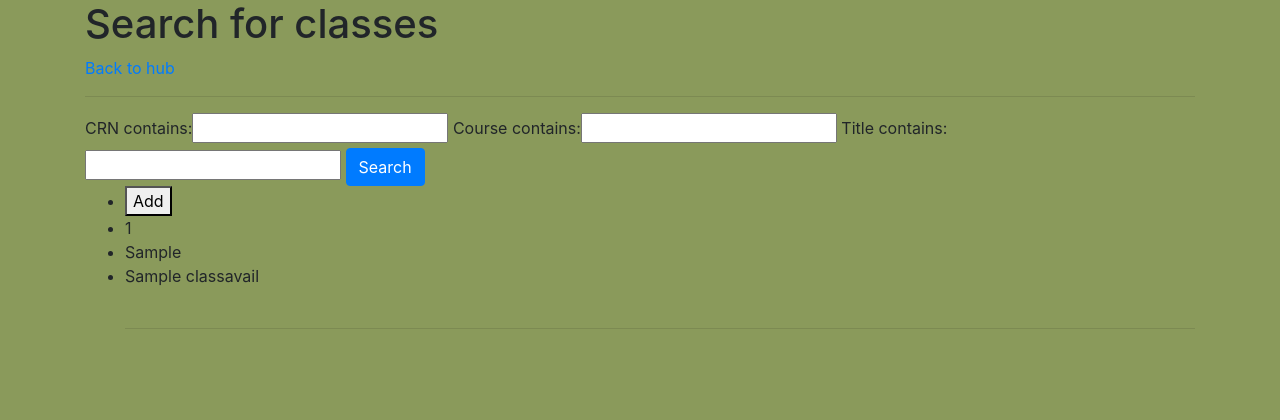
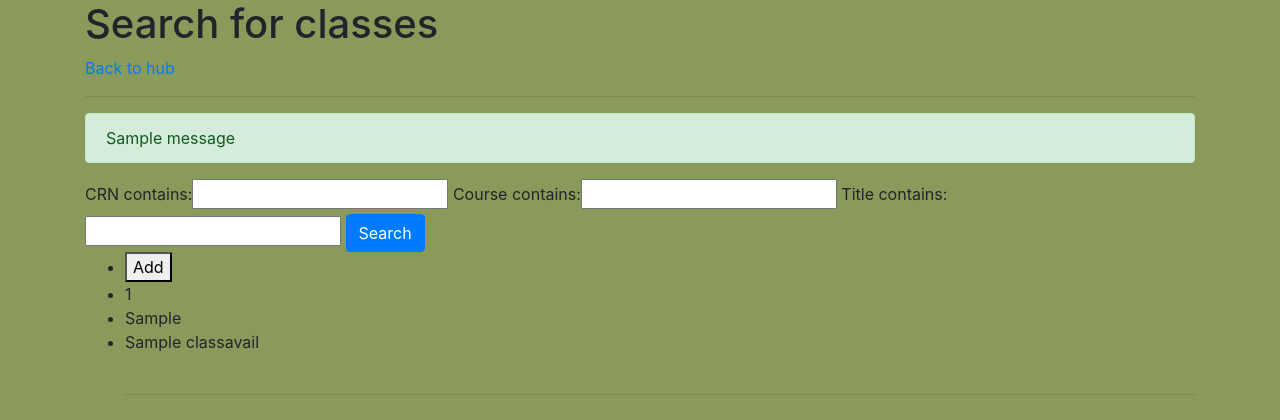
Before and after one commit to Alyssia-Chen/Toothless, a Django app: page /search/ in a window 1280 px wide. Shown: the part 56-476 px from the top of the page. Run offline with Django 3.2, Linux system fonts and the light colour scheme; tables that the repository leaves empty hold one stand-in row (values such as "Sample post"); one stand-in notice (Sample message) is shown; parts of the project's set-up code (start-up, migrations or seed data) failed here and were passed over; some libraries are stand-ins or nearby versions.

Commit message:
an alert informs you that a class was added on the search page

```diff
--- a/classavails/templates/classavails/search.html
+++ b/classavails/templates/classavails/search.html
@@ -2,11 +2,17 @@
 
 {% block content %}
 <div class="container">
-
     <h1>Search for classes</h1>
     <a href="{% url 'classavails:index' %}">Back to hub</a>
     <hr>
-    <form method="GET">
+    {% if messages %}
+        {% for message in messages %}
+            <div class="alert alert-success" role="alert">
+                {{message}}
+            </div>
+        {% endfor %}
+    {% endif %}
+        <form method="GET">
         {{ filter.form }}
         <button type="submit" class="btn btn-primary">Search</button>
     </form>
--- a/classavails/views.py
+++ b/classavails/views.py
@@ -2,6 +2,7 @@ from django.db.models.base import Model
 from django.views import generic
 from django.urls import reverse_lazy
 from django.shortcuts import render, redirect
+from django.contrib import messages
 from .models import Choice, ClassAvails
 from notes.models import Notes
 from django.contrib.auth.decorators import login_required
@@ -16,11 +17,10 @@ def add_class(request):
         if request.POST.get('add'):
             choice=Choice()
             choice.course = ClassAvails.objects.get(pk=(request.POST.get('add')))
-            choice.user= request.user
+            choice.user = request.user
             choice.save()
-
+            messages.success(request, f'Successfully added class "{choice.course.title}", with professor "{choice.course.instructor}"')
             return redirect('classavails:search')
-
     else:
         return redirect('classavails:search')
 
@@ -44,10 +44,9 @@ class SearchView(generic.ListView):
     template_name = 'classavails/search.html'
     context_object_name = 'classavails_list'
     # model = ClassAvails
-    logger.debug('on search page')
+    #logger.debug('on search page')
 
     def get_queryset(self):
-
         """Return the all the class availabilities."""
         return ClassAvails.objects.all()
 
```
Also changed, not shown: static/header.png (deleted).
